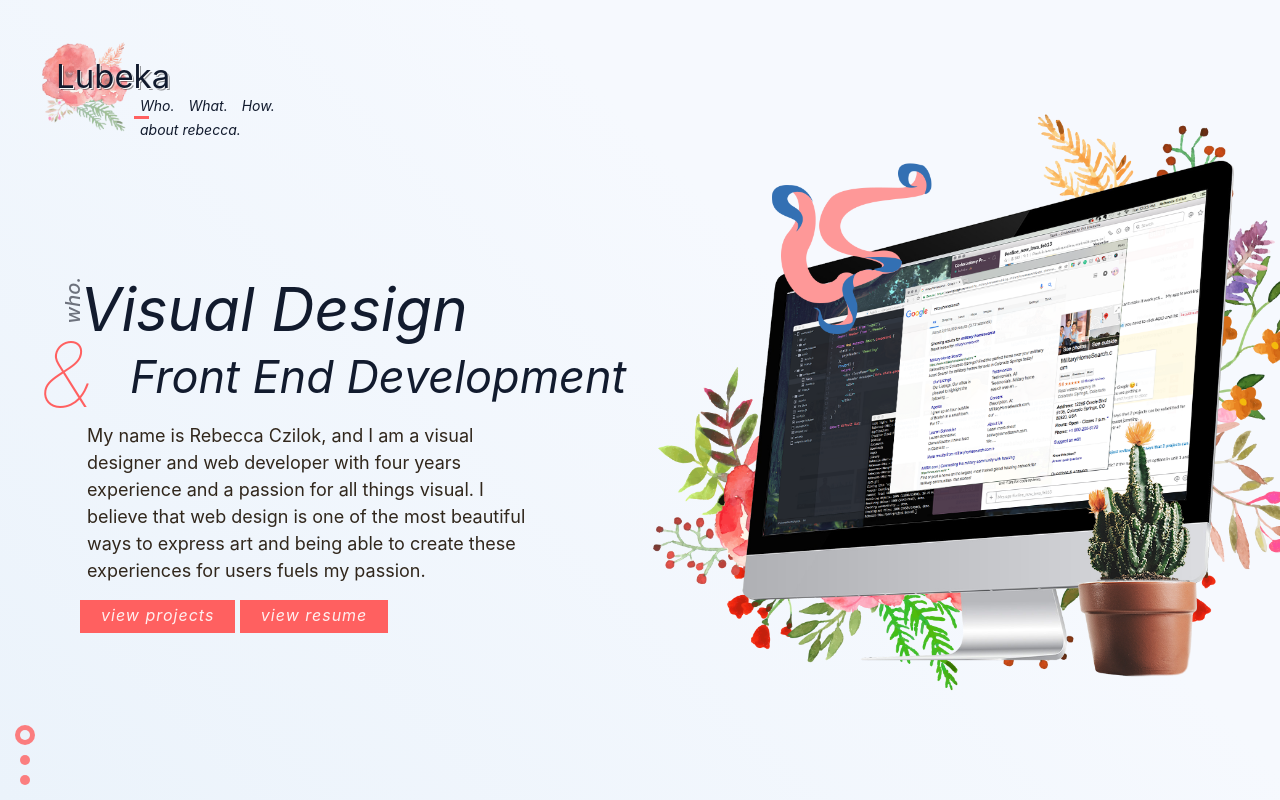
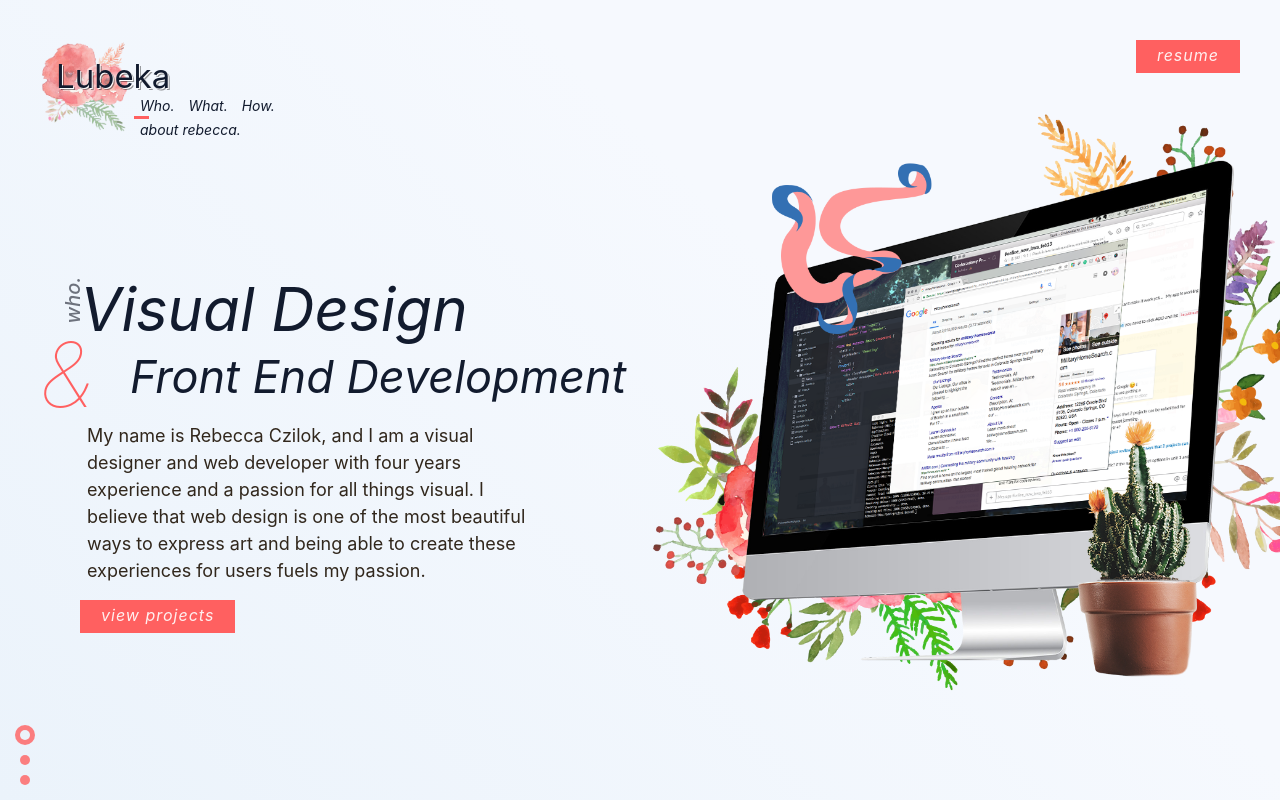
Before and after one commit to lubeka/lubeka.github.io, a plain HTML site: page index.html in a window 1280 px wide. Drawn offline with nearby package versions, Linux system fonts and the light colour scheme; a web font is replaced by a local one.

Commit message:
Updating text and adding title

```diff
--- a/index.html
+++ b/index.html
@@ -5,7 +5,7 @@
     <meta name="viewport" content="initial-scale=1, maximum-scale=1, user-
   scalable=yes">
     <meta http-equiv="X-UA-Compatible" content="ie=edge">
-    <title>Title</title>
+    <title>Rebecca Czilok - Personal Portfolio</title>
 
     <!-- Bootstrap Base -->
     <link rel="stylesheet" type="text/css" href="vendors/bootstrap/css/bootstrap.css" />
@@ -54,10 +54,10 @@
             </ul>
         </nav>
 
-        <div class="social" style="display: none;">
+        <div class="social">
             <ul class="social--container">
                 <li class="social--item">
-                    <a href="#" class="baskerville btn italic">resume & digital portfolio</a>
+                    <a href="img/resume-2018.pdf" class="baskerville btn italic">resume</a>
                 </li>
             </ul>
         </div>
@@ -85,7 +85,7 @@
                         <p class="baskerville panel--desc">
                             My name is Rebecca Czilok, and I am a visual designer and web developer with four years experience and a passion for all things visual. I believe that web design is one of the most beautiful ways to express art and being able to create these experiences for users fuels my passion.
                         </p>
-                        <a href="#two" class="btn baskerville">view projects</a> <a href="img/resume-2018.pdf" class="btn baskerville" target="_blank">view resume</a>
+                        <a href="#two" class="btn baskerville">view projects</a>
                     </div>
                 </div>
 
@@ -168,7 +168,8 @@
                         </div>
                         <p class="baskerville panel--desc" style="padding-left: 0;">
                             Responsibilities in previous roles included delivering a range of web applications, user journeys, managing client communications and establishing product vision.
-                        <h4 class="baskerville contact--title">Get in Contact.</h4>
+
+                            <h4 class="baskerville contact--title">Get in Contact.</h4>
                             <ul class="contact--list">
                                 <li>
                                     <i class="fas fa-envelope"></i> rczilok@gmail.com
```
